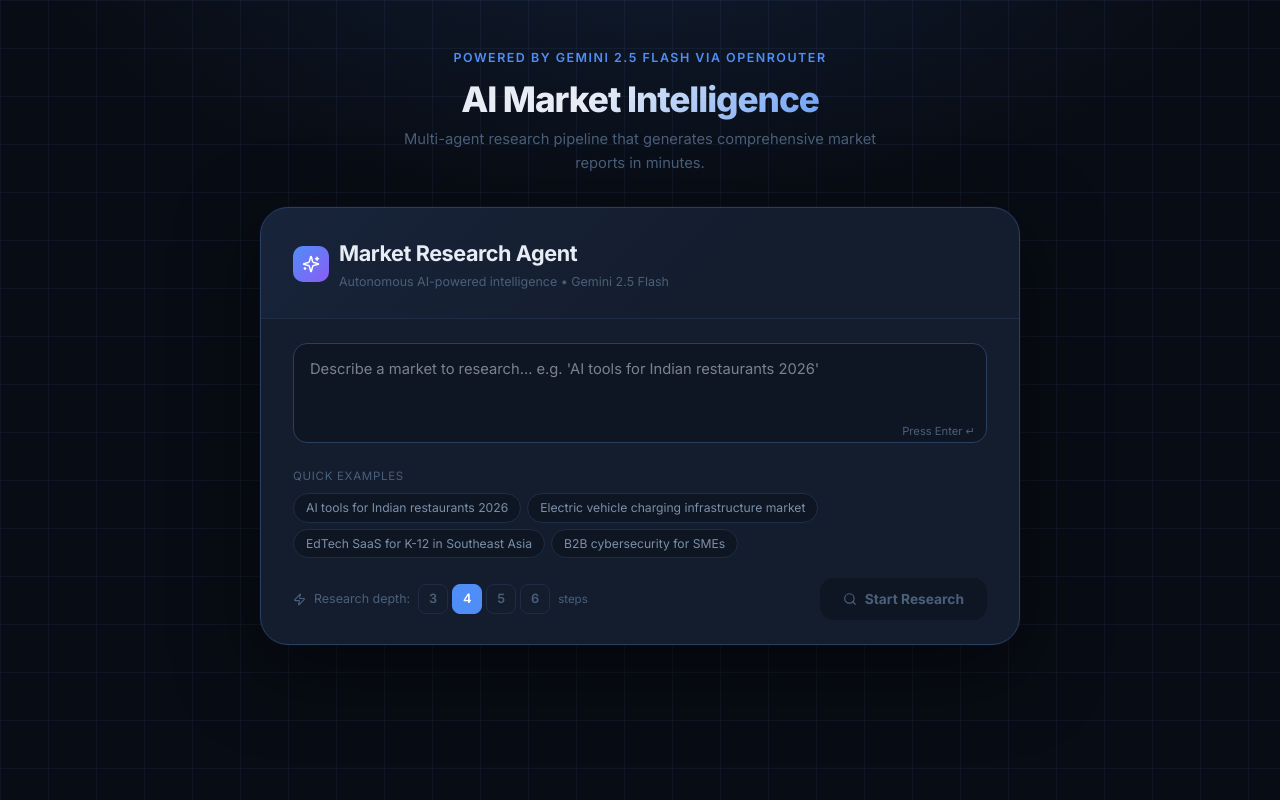
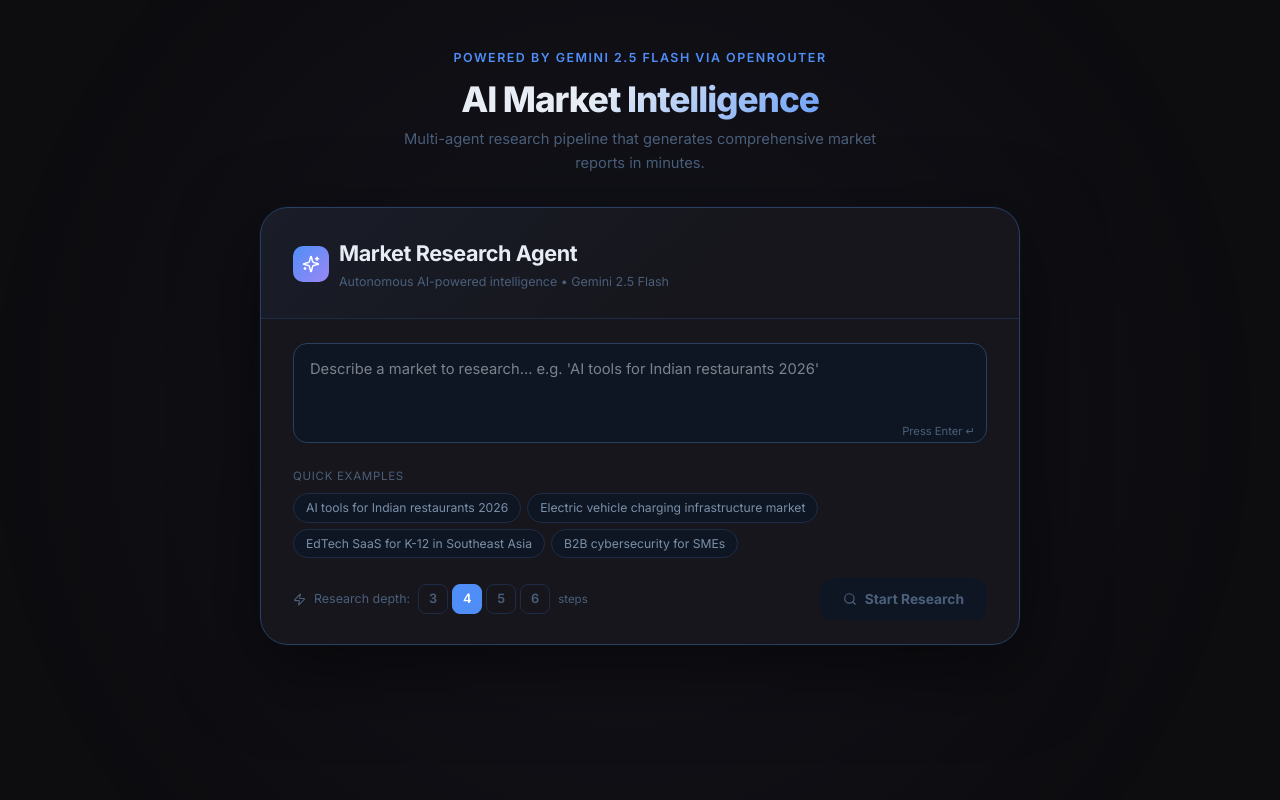
Before and after one commit to JSR2406/Market-Research-Agent-, a Next.js app in the folder frontend/: page /research in a window 1280 px wide. Built offline with nearby package versions, Linux system fonts and the light colour scheme; no server answers.

Commit message:
feat: enhance frontend UI/UX

```diff
--- a/frontend/app/globals.css
+++ b/frontend/app/globals.css
@@ -2,17 +2,17 @@
 
 /* ─── Design Tokens ───────────────────────────────────────────── */
 :root {
-  --bg-base: #080c14;
+  --bg-main: #0d0d10;
   --bg-surface: #0f1623;
-  --bg-card: #141d2e;
+  --bg-card: #16161c;
   --bg-card-hover: #192235;
   --border: #1e2d45;
   --border-bright: #2a3f60;
   --accent: #4f8ef7;
   --accent-dim: #3a6fd4;
   --accent-glow: rgba(79, 142, 247, 0.15);
-  --accent2: #8b5cf6;
-  --accent2-glow: rgba(139, 92, 246, 0.15);
+  --accent2: #9b87f5;
+  --accent2-glow: rgba(155, 135, 245, 0.15);
   --text-primary: #e8edf5;
   --text-secondary: #7a8fa8;
   --text-muted: #4a5f7a;
@@ -27,7 +27,7 @@
 }
 
 @theme inline {
-  --color-background: var(--bg-base);
+  --color-background: var(--bg-main);
   --color-foreground: var(--text-primary);
   --font-sans: var(--font-inter), "Inter", system-ui, sans-serif;
 }
@@ -43,25 +43,38 @@ html {
   scroll-behavior: smooth;
 }
 
+@keyframes drift {
+  0% { transform: translate(0, 0) scale(1); }
+  50% { transform: translate(-2%, 3%) scale(1.05); }
+  100% { transform: translate(0, 0) scale(1); }
+}
+
 body {
-  background: var(--bg-base);
+  background: var(--bg-main);
   color: var(--text-primary);
   font-family: var(--font-sans);
   line-height: 1.6;
   -webkit-font-smoothing: antialiased;
   min-height: 100vh;
-  /* Subtle grid background */
-  background-image:
-    radial-gradient(ellipse 80% 60% at 50% -10%, rgba(79, 142, 247, 0.12) 0%, transparent 60%),
-    linear-gradient(rgba(30, 45, 69, 0.3) 1px, transparent 1px),
-    linear-gradient(90deg, rgba(30, 45, 69, 0.3) 1px, transparent 1px);
-  background-size: 100% 100%, 48px 48px, 48px 48px;
+  position: relative;
+}
+
+body::before {
+  content: "";
+  position: fixed;
+  inset: -10%;
+  width: 120%;
+  height: 120%;
+  background: radial-gradient(circle at 50% 50%, rgba(79, 142, 247, 0.05) 0%, rgba(155, 135, 245, 0.03) 30%, transparent 70%);
+  animation: drift 20s ease-in-out infinite;
+  z-index: -1;
+  pointer-events: none;
 }
 
 /* ─── Scrollbar ───────────────────────────────────────────────── */
-::-webkit-scrollbar { width: 6px; height: 6px; }
-::-webkit-scrollbar-track { background: var(--bg-surface); }
-::-webkit-scrollbar-thumb { background: var(--border-bright); border-radius: 4px; }
+::-webkit-scrollbar { width: 8px; height: 8px; }
+::-webkit-scrollbar-track { background: var(--bg-main); }
+::-webkit-scrollbar-thumb { background: var(--border-bright); border-radius: 6px; border: 2px solid var(--bg-main); }
 ::-webkit-scrollbar-thumb:hover { background: var(--text-muted); }
 
 /* ─── Prose (Markdown) ────────────────────────────────────────── */
@@ -132,5 +145,28 @@ body {
   0%   { background-position: -200% center; }
   100% { background-position: 200% center; }
 }
+@keyframes pulse-border {
+  0% { opacity: 0.4; }
+  50% { opacity: 1; }
+  100% { opacity: 0.4; }
+}
 
 .animate-pulse-glow { animation: pulse-glow 2s ease-in-out infinite; }
+
+.running-border {
+  position: relative;
+}
+
+.running-border::before {
+  content: "";
+  position: absolute;
+  inset: 0;
+  border-radius: inherit;
+  padding: 2px;
+  background: linear-gradient(90deg, var(--accent), var(--accent2));
+  -webkit-mask: linear-gradient(#fff 0 0) content-box, linear-gradient(#fff 0 0);
+  -webkit-mask-composite: xor;
+  mask-composite: exclude;
+  animation: pulse-border 2s infinite ease-in-out;
+  pointer-events: none;
+}
--- a/frontend/app/research/page.tsx
+++ b/frontend/app/research/page.tsx
@@ -304,7 +304,7 @@ export default function ResearchPage() {
       </AnimatePresence>
 
       {/* Agent timeline */}
-      <AgentTimeline steps={steps} statusMessage={statusMessage} />
+      <AgentTimeline steps={steps} statusMessage={statusMessage} isRunning={isRunning} />
 
       {/* Report */}
       <AnimatePresence>
--- a/frontend/components/AgentTimeline.tsx
+++ b/frontend/components/AgentTimeline.tsx
@@ -7,8 +7,8 @@ const AGENT_CONFIG: Record<string, { label: string; color: string; bg: string; g
   research_agent:    { label: "Research",    color: "#60a5fa", bg: "rgba(96,165,250,0.12)",  glow: "rgba(96,165,250,0.2)" },
   analyst_agent:     { label: "Analyst",     color: "#a78bfa", bg: "rgba(167,139,250,0.12)", glow: "rgba(167,139,250,0.2)" },
   opportunity_agent: { label: "Opportunity", color: "#fb923c", bg: "rgba(251,146,60,0.12)",  glow: "rgba(251,146,60,0.2)" },
-  writer_agent:      { label: "Writer",      color: "#34d399", bg: "rgba(52,211,153,0.12)",  glow: "rgba(52,211,153,0.2)" },
-  editor_agent:      { label: "Editor",      color: "#f472b6", bg: "rgba(244,114,182,0.12)", glow: "rgba(244,114,182,0.2)" },
+  writer_agent:      { label: "Writer",      color: "#2dd4bf", bg: "rgba(45,212,191,0.12)",  glow: "rgba(45,212,191,0.2)" },
+  editor_agent:      { label: "Editor",      color: "#f97316", bg: "rgba(249,115,22,0.12)",  glow: "rgba(249,115,22,0.2)" },
 };
 
 type Step = {
@@ -21,6 +21,7 @@ type Step = {
 interface Props {
   steps: Step[];
   statusMessage?: string;
+  isRunning?: boolean;
 }
 
 function StepCard({ s, i, total }: { s: Step; i: number; total: number }) {
@@ -31,15 +32,14 @@ function StepCard({ s, i, total }: { s: Step; i: number; total: number }) {
     <motion.div
       initial={{ opacity: 0, x: -20 }}
       animate={{ opacity: 1, x: 0 }}
-      transition={{ delay: i * 0.06, duration: 0.4, ease: [0.22, 1, 0.36, 1] }}
+      transition={{ delay: i * 0.1, duration: 0.4, ease: [0.22, 1, 0.36, 1] }}
+      className={s.status === "running" ? "running-border" : ""}
       style={{
         background: "var(--bg-card)",
-        border: `1px solid ${s.status === "running" ? (cfg?.color ?? "var(--accent)") : "var(--border)"}`,
+        border: `1px solid ${s.status === "running" ? "transparent" : "var(--border)"}`,
         borderRadius: "var(--radius-md)",
         overflow: "hidden",
-        boxShadow: s.status === "running"
-          ? `0 0 20px ${cfg?.glow ?? "var(--accent-glow)"}`
-          : "0 2px 12px rgba(0,0,0,0.3)",
+        boxShadow: "0 2px 12px rgba(0,0,0,0.3)",
         transition: "border-color 0.3s, box-shadow 0.3s",
       }}
     >
@@ -71,7 +71,13 @@ function StepCard({ s, i, total }: { s: Step; i: number; total: number }) {
         {/* Status icon */}
         <div style={{ flexShrink: 0 }}>
           {s.status === "done" ? (
-            <CheckCircle2 size={18} color={cfg?.color ?? "var(--success)"} />
+            <motion.div
+              initial={{ scale: 0 }}
+              animate={{ scale: 1 }}
+              transition={{ type: "spring", stiffness: 300, damping: 15 }}
+            >
+              <CheckCircle2 size={18} color={cfg?.color ?? "var(--success)"} />
+            </motion.div>
           ) : s.status === "running" ? (
             <Loader2 size={18} color={cfg?.color ?? "var(--accent)"} className="animate-spin" style={{ animation: "spin 1s linear infinite" }} />
           ) : (
@@ -159,8 +165,8 @@ function StepCard({ s, i, total }: { s: Step; i: number; total: number }) {
   );
 }
 
-export default function AgentTimeline({ steps, statusMessage }: Props) {
-  if (steps.length === 0 && !statusMessage) return null;
+export default function AgentTimeline({ steps, statusMessage, isRunning }: Props) {
+  if (steps.length === 0 && !statusMessage && !isRunning) return null;
 
   const doneCount = steps.filter((s) => s.status === "done").length;
   const progress = steps.length > 0 ? Math.round((doneCount / steps.length) * 100) : 0;
@@ -207,7 +213,7 @@ export default function AgentTimeline({ steps, statusMessage }: Props) {
       )}
 
       {/* Status-only message (before plan arrives) */}
-      {steps.length === 0 && statusMessage && (
+      {steps.length === 0 && statusMessage && !isRunning && (
         <motion.div
           initial={{ opacity: 0, y: 8 }}
           animate={{ opacity: 1, y: 0 }}
@@ -230,6 +236,44 @@ export default function AgentTimeline({ steps, statusMessage }: Props) {
         </motion.div>
       )}
 
+      {/* Loading Skeletons */}
+      {isRunning && steps.length === 0 && (
+        <div style={{ display: "flex", flexDirection: "column", gap: "8px", marginTop: "8px" }}>
+          {[0, 1, 2, 3].map((i) => (
+            <motion.div
+              key={`skeleton-${i}`}
+              initial={{ opacity: 0, x: -20 }}
+              animate={{ opacity: 1, x: 0 }}
+              transition={{ delay: i * 0.1, duration: 0.4, ease: [0.22, 1, 0.36, 1] }}
+              style={{
+                height: "56px",
+                background: "var(--bg-card)",
+                border: "1px solid var(--border)",
+                borderRadius: "var(--radius-md)",
+                overflow: "hidden",
+                position: "relative"
+              }}
+            >
+              <div
+                style={{
+                  position: "absolute",
+                  top: 0, left: 0, right: 0, bottom: 0,
+                  background: "linear-gradient(90deg, transparent, rgba(255,255,255,0.03), transparent)",
+                  backgroundSize: "200% 100%",
+                  animation: "shimmer 1.5s infinite linear"
+                }}
+              />
+              <div style={{ display: "flex", alignItems: "center", gap: "12px", height: "100%", padding: "0 16px" }}>
+                <div style={{ width: "18px", height: "18px", borderRadius: "50%", background: "var(--border)", flexShrink: 0 }} />
+                <div style={{ flex: 1 }}>
+                  <div style={{ height: "10px", width: i === 0 ? "40%" : i === 1 ? "60%" : i === 2 ? "50%" : "30%", background: "var(--border)", borderRadius: "4px" }} />
+                </div>
+              </div>
+            </motion.div>
+          ))}
+        </div>
+      )}
+
       {/* Step cards */}
       <div style={{ display: "flex", flexDirection: "column", gap: "8px" }}>
         <AnimatePresence>
--- a/frontend/components/ReportViewer.tsx
+++ b/frontend/components/ReportViewer.tsx
@@ -2,7 +2,8 @@
 import { motion } from "framer-motion";
 import ReactMarkdown from "react-markdown";
 import remarkGfm from "remark-gfm";
-import { Download, FileText, BookOpen, Share2 } from "lucide-react";
+import { Download, FileText, BookOpen, Share2, CheckCircle2 } from "lucide-react";
+import { useState } from "react";
 
 interface Props {
   report: string;
@@ -10,6 +11,7 @@ interface Props {
 }
 
 export default function ReportViewer({ report, topic }: Props) {
+  const [copied, setCopied] = useState(false);
   const download = () => {
     const blob = new Blob([report], { type: "text/markdown" });
     const url = URL.createObjectURL(blob);
@@ -23,6 +25,8 @@ export default function ReportViewer({ report, topic }: Props) {
   const copyMarkdown = async () => {
     try {
       await navigator.clipboard.writeText(report);
+      setCopied(true);
+      setTimeout(() => setCopied(false), 2000);
     } catch {
       /* ignore */
     }
@@ -32,7 +36,7 @@ export default function ReportViewer({ report, topic }: Props) {
 
   return (
     <motion.div
-      initial={{ opacity: 0, y: 32 }}
+      initial={{ opacity: 0, y: 40 }}
       animate={{ opacity: 1, y: 0 }}
       transition={{ duration: 0.6, ease: [0.22, 1, 0.36, 1] }}
       style={{
@@ -111,7 +115,14 @@ export default function ReportViewer({ report, topic }: Props) {
               e.currentTarget.style.color = "var(--text-secondary)";
             }}
           >
-            <Share2 size={12} /> Copy
+            {copied ? (
+              <motion.div initial={{ scale: 0 }} animate={{ scale: 1 }}>
+                <CheckCircle2 size={12} color="var(--success)" />
+              </motion.div>
+            ) : (
+              <Share2 size={12} />
+            )}
+            {copied ? "Copied!" : "Copy"}
           </button>
           <button
             onClick={download}
```
